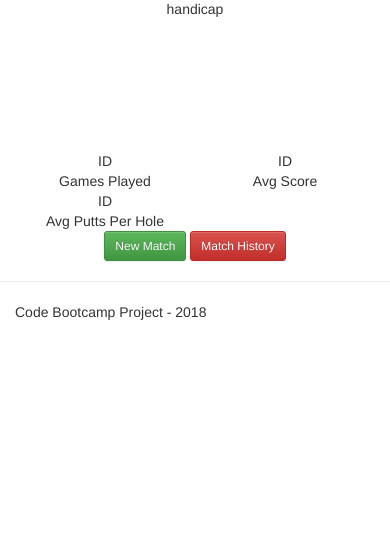
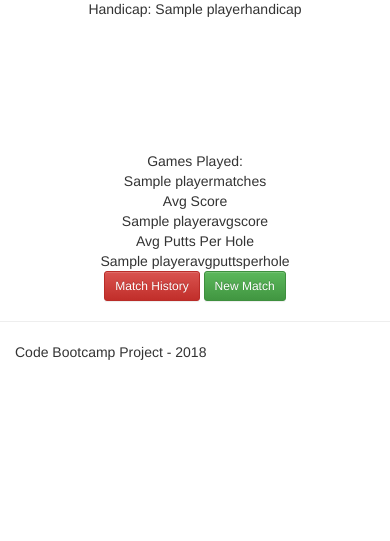
Before and after one commit to CStavnes1/golf-project, a Node server app: template views/player.handlebars in a window 390 px wide. Shown: the part 269-810 px from the top of the page. Run offline with Node 20, Linux system fonts and the light colour scheme; the template is opened without the code that fills it: most values are stand-ins (such as "Sample title", 1, 10 or a date in 2020); some libraries are stand-ins or nearby versions.

Commit message:
orm schema and player page

```diff
--- a/config/orm.js
+++ b/config/orm.js
@@ -15,7 +15,7 @@ function objToSql(ob) {
 // The ORM
 var orm = {
     all: function(tableInput, cb) {
-      var queryString = "SELECT * FROM " + tableInput + " WHERE userid='1';"// WHERE THE PLAYER ID is "this player's ID"
+      var queryString = "SELECT * FROM " + tableInput + " WHERE userid='11';"// WHERE THE PLAYER ID is "this player's ID"
       console.log(queryString);// log the query string before we use it
       connection.query(queryString, function(err, result) {
         if (err) {
--- a/views/player.handlebars
+++ b/views/player.handlebars
@@ -9,37 +9,37 @@
                         <img src="https://gravatar.com/avatar/31b64e4876d603ce78e04102c67d6144?s=80&d=https://codepen.io/assets/avatars/user-avatar-80x80-bdcd44a3bfb9a5fd01eb8b86f9e033fa1a9897c3a15b33adfc2649a002dab1b6.png"
                             class="img-responsive" alt="">
                     </div>
-
+                    {{#each users}}
                     <!-- USER NAME and HANDICAP -->
                     <div class="profile-usertitle">
                         <div class="profile-usertitle-name">
-                            Chris Stavnes
+                            {{this.playername}}
                         </div>
                         <div class="profile-usertitle-name">
-                            handicap
+                            Handicap:
+                            {{this.playerhandicap}}
                         </div>
                     </div>
-
                     <!-- STATS -->
                     <div class="row list-separated profile-stat">
-                        <div class="col-md-4 col-sm-4 col-xs-6">
-                            <div class="uppercase profile-stat-title"> ID </div>
-                            <div class="uppercase profile-stat-text">Games Played</div>
+                        <div class="col-md-4 col-sm-4 col-xs-12">
+                            <div class="uppercase profile-stat-text">Games Played:</div>
+                            <div class="uppercase profile-stat-title">{{this.playermatches}}</div>
                         </div>
-                        <div class="col-md-4 col-sm-4 col-xs-6">
-                            <div class="uppercase profile-stat-title">ID</div>
+                        <div class="col-md-4 col-sm-4 col-xs-12">
                             <div class="uppercase profile-stat-text">Avg Score</div>
+                            <div class="uppercase profile-stat-title">{{this.playeravgscore}}</div>
                         </div>
-                        <div class="col-md-4 col-sm-4 col-xs-6">
-                            <div class="uppercase profile-stat-title">ID</div>
+                        <div class="col-md-4 col-sm-4 col-xs-12">
                             <div class="uppercase profile-stat-text">Avg Putts Per Hole</div>
+                            <div class="uppercase profile-stat-title">{{this.playeravgputtsperhole}}</div>
                         </div>
                     </div>
-
+                    {{/each}}
                     <!-- BUTTONS -->
-                    <div class="profile-userbuttons">
+                    <div class="col-xs-12 profile-userbuttons">
+                        <button type="button" class="btn btn-danger btn-sm">Match History</button>
                         <button type="button" class="btn btn-success btn-sm">New Match</button>
-                        <button type="button" class="btn btn-danger btn-sm">Match History</button>
                     </div>
                 </div>
             </div>
```
Also changed, not shown: db/schema.sql (+6 -4 lines).
